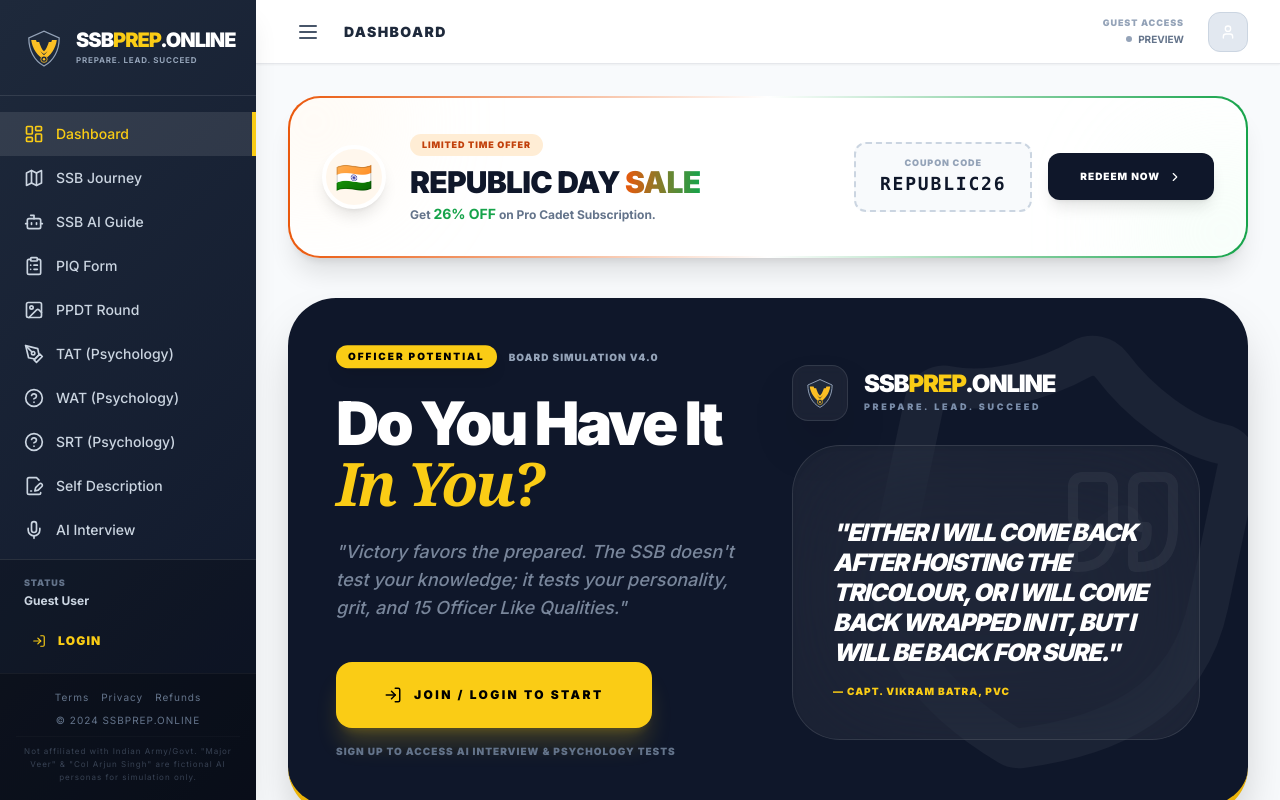
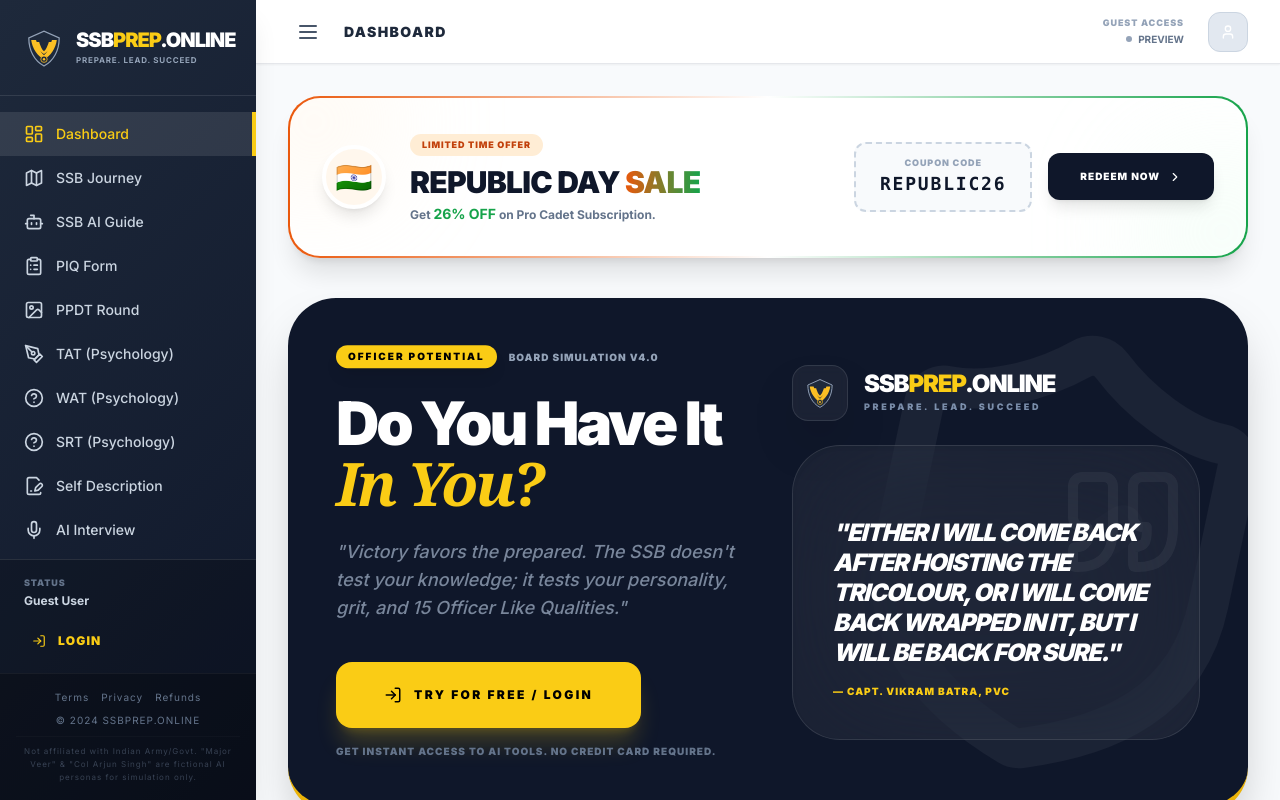
Before and after one commit to RajveerRwt/SSB-ACE, a React (Vite) app: page / in a window 1280 px wide. Built offline with nearby package versions, Linux system fonts and the light colour scheme.

Commit message:
feat: Improve registration and login call to action
Update the text on the "Create Account" button and the accompanying promotional message to emphasize a free trial and no credit card requirement. This aims to reduce friction for new users and encourage sign-ups.

```diff
--- a/components/App.tsx
+++ b/components/App.tsx
@@ -193,9 +193,9 @@
                     onClick={() => onStartTest(TestType.LOGIN)}
                     className="w-full md:w-auto px-12 py-6 bg-yellow-400 text-black rounded-2xl font-black uppercase tracking-[0.2em] text-xs shadow-xl shadow-yellow-400/20 hover:bg-yellow-300 hover:scale-105 transition-all flex items-center justify-center gap-3"
                   >
-                    <LogIn size={18} /> Join / Login to Start
+                    <LogIn size={18} /> Try For Free / Login
                   </button>
-                  <p className="mt-4 text-[10px] font-black uppercase tracking-widest text-slate-500">Sign up to access AI Interview & Psychology Tests</p>
+                  <p className="mt-4 text-[10px] font-black uppercase tracking-widest text-slate-500">Get Instant Access to AI Tools. No Credit Card Required.</p>
                </div>
              )}
 
--- a/components/Login.tsx
+++ b/components/Login.tsx
@@ -194,7 +194,7 @@
                   onClick={() => { setIsSignUp(!isSignUp); setError(''); setSuccessMsg(''); }}
                   className="text-xs font-black uppercase tracking-widest text-slate-400 hover:text-blue-600 transition-colors"
                 >
-                  {isSignUp ? 'Already registered? Login' : 'New Candidate? Register here'}
+                  {isSignUp ? 'Already registered? Login' : 'New Candidate? Create Free Account'}
                 </button>
               </div>
             </>
```
